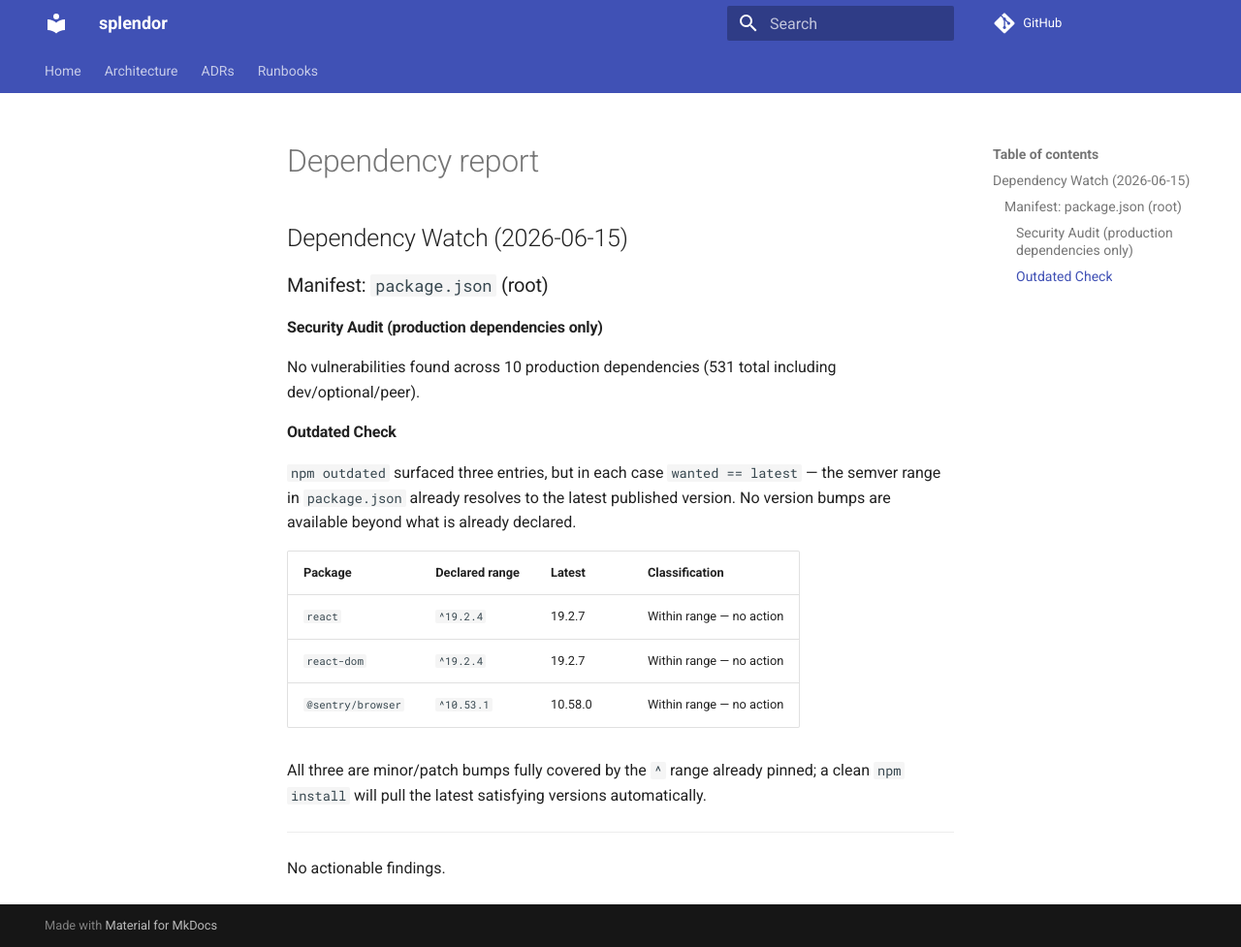
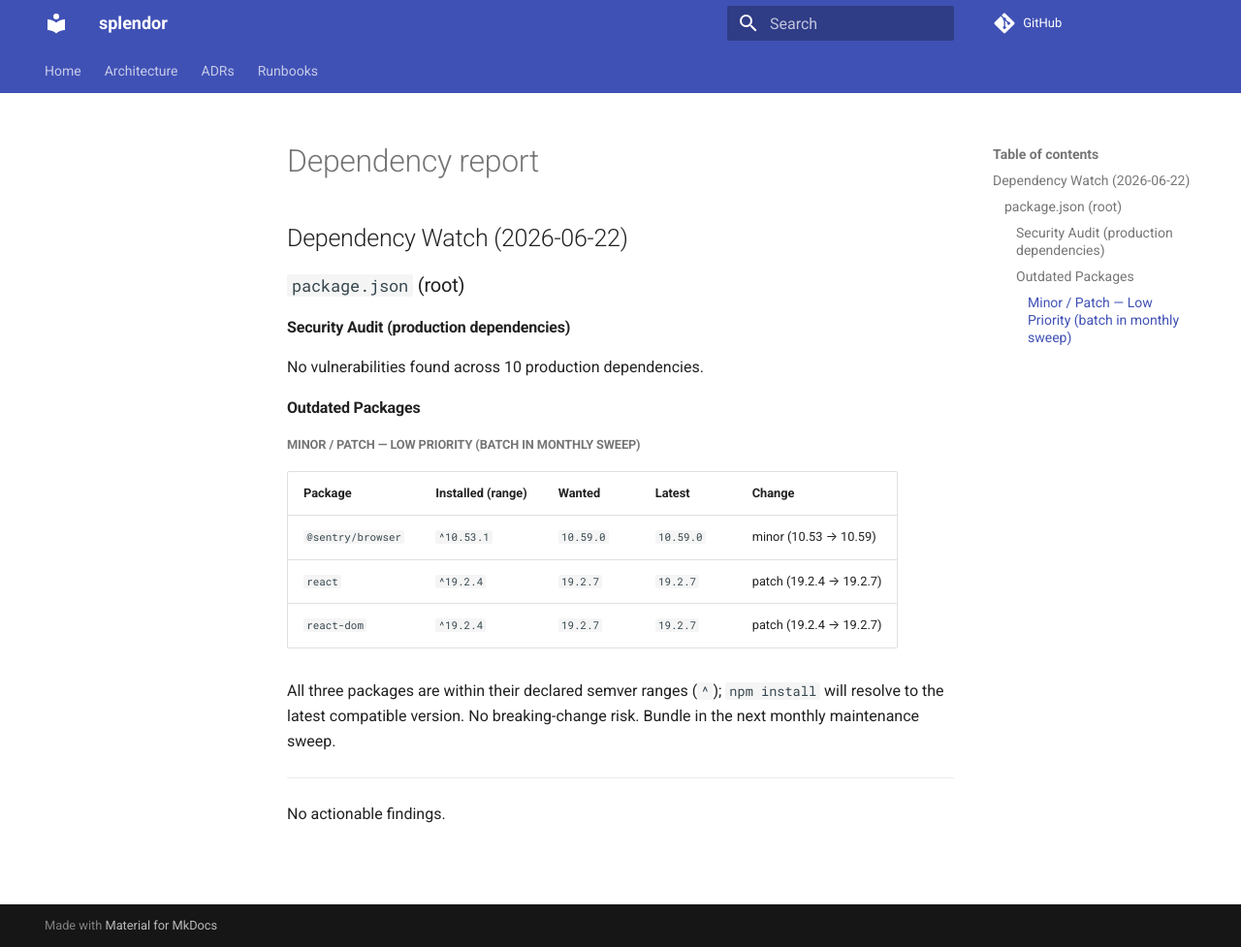
Before and after one commit to jaetill/splendor, an MkDocs documentation site: the page built from docs/dependency-report.md, in a window 1280 px wide and 977 px high. Shown: the whole window at 97% size. Built offline with MkDocs 1.6.1 and Material for MkDocs 9.7.7, drawn with Linux system fonts in a browser that asks for light colours; comment, search, counter and statistics services are not loaded.

Commit message:
dep-watch: weekly report 2026-06-22

```diff
--- a/docs/dependency-report.md
+++ b/docs/dependency-report.md
@@ -1,22 +1,22 @@
-## Dependency Watch (2026-06-15)
+## Dependency Watch (2026-06-22)
 
-### Manifest: `package.json` (root)
+### `package.json` (root)
 
-#### Security Audit (production dependencies only)
+#### Security Audit (production dependencies)
 
-No vulnerabilities found across 10 production dependencies (531 total including dev/optional/peer).
+No vulnerabilities found across 10 production dependencies.
 
-#### Outdated Check
+#### Outdated Packages
 
-`npm outdated` surfaced three entries, but in each case `wanted == latest` — the semver range in `package.json` already resolves to the latest published version. No version bumps are available beyond what is already declared.
+##### Minor / Patch — Low Priority (batch in monthly sweep)
 
-| Package | Declared range | Latest | Classification |
-|---|---|---|---|
-| `react` | `^19.2.4` | 19.2.7 | Within range — no action |
-| `react-dom` | `^19.2.4` | 19.2.7 | Within range — no action |
-| `@sentry/browser` | `^10.53.1` | 10.58.0 | Within range — no action |
+| Package | Installed (range) | Wanted | Latest | Change |
+|---|---|---|---|---|
+| `@sentry/browser` | `^10.53.1` | `10.59.0` | `10.59.0` | minor (10.53 → 10.59) |
+| `react` | `^19.2.4` | `19.2.7` | `19.2.7` | patch (19.2.4 → 19.2.7) |
+| `react-dom` | `^19.2.4` | `19.2.7` | `19.2.7` | patch (19.2.4 → 19.2.7) |
 
-All three are minor/patch bumps fully covered by the `^` range already pinned; a clean `npm install` will pull the latest satisfying versions automatically.
+All three packages are within their declared semver ranges (`^`); `npm install` will resolve to the latest compatible version. No breaking-change risk. Bundle in the next monthly maintenance sweep.
 
 ---
 
```
